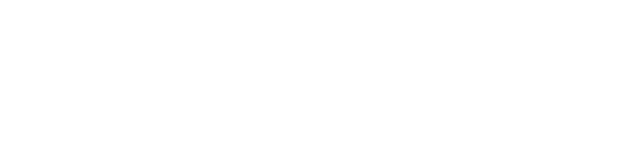
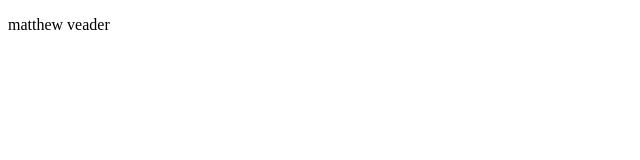
Before and after one commit to cal-eaton/cal-eaton, a plain HTML site: page index.html in a window 1280 px wide. Shown: the whole page, without its empty margins (0-640 px from the left). Drawn offline with Linux system fonts and the light colour scheme.

Commit message:
Update index.html

```diff
--- a/index.html
+++ b/index.html
@@ -4,6 +4,6 @@
     <title> website </title>
   </head>
   <body>
-
+  <p> matthew veader </p>
   </body>
 </html>
```
